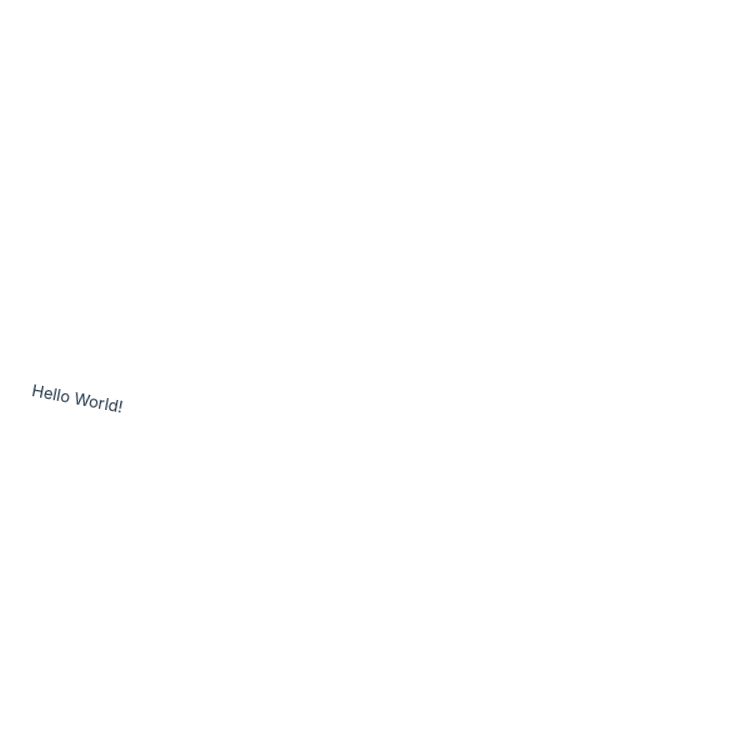
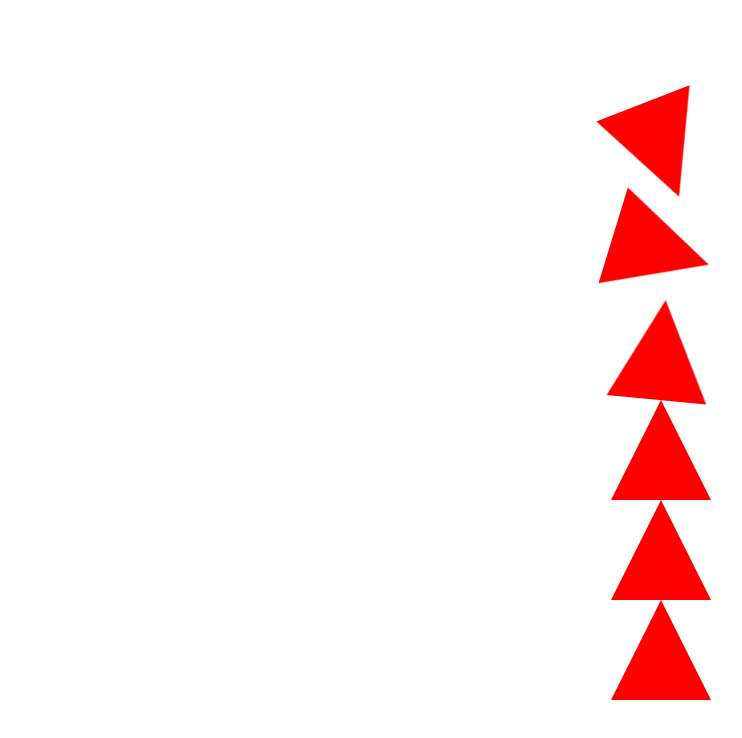
Before and after one commit to judejay/tri, a React (Vite) app: page / in a window 1280 px wide. Shown: the top 738 px of the page, without its empty margins (79-821 px from the left). Built offline with nearby package versions, Linux system fonts and the light colour scheme.

Commit message:
triangles

```diff
--- a/src/App.css
+++ b/src/App.css
@@ -3,6 +3,22 @@
   margin: 0 auto;
   padding: 2rem;
   text-align: center;
+}
+
+.triangle {
+  width: 0;
+  height: 0;
+  border-left: 50px solid transparent;
+  border-right: 50px solid transparent;
+  border-bottom: 100px solid red;
+}
+
+#triangle {
+  border-color: yellow blue red green;
+  border-style: solid;
+  border-width: 200px 200px 200px 200px;
+  height: 0px;
+  width: 0px;
 }
 
 #red-box {
--- a/src/App.jsx
+++ b/src/App.jsx
@@ -1,37 +1,44 @@
-import { useRef } from 'react';
-
+//import { useRef } from 'react';
 import gsap from 'gsap';
 import { useGSAP } from '@gsap/react';
+import './App.css';
 
 gsap.registerPlugin(useGSAP);
 
 export default function App() {
-    const container = useRef();
+   // const container = useRef();
 
     useGSAP(
         () => {
-            gsap.fromTo('#hi',
+            gsap.fromTo('.triangle',
               {
                 x:100
               },
               {
-                rotation:360,
+                rotation:180,
                 repeat: -1,
                 yoyo: true,
                 duration: 2,
-                x: 450,
-                y: -50,
-                ease: "power2.out"
+                ease: "power2.out"   ,
+                stagger: 0.5,
+
               });
-        },
-        { scope: container }
+        },[]
+       // { scope: container }
     );
 
     return (
-        <div ref={container} className="app">
-           <div id="hi" className="text-3xl font-bold underline">
-                 Hello World!
-           </div>
+      <div className='h-[100vh] flex items-center'>
+
+             <div className="triangle ml-1"></div>
+             <div className="triangle ml-1"></div>
+             <div className="triangle ml-1"></div>
+             <div className="triangle ml-1"></div>
+             <div className="triangle ml-1"></div>
+             <div className="triangle ml-1"></div>
+
+
+
 
         </div>
     );
--- a/src/GsapExample.jsx
+++ b/src/GsapExample.jsx
@@ -13,6 +13,7 @@ useGSAP(() => {
         start: 'top 90%',
       },
       x: 400,
+      y:-40,
       opacity: 1,
       duration: 3,
 
```
